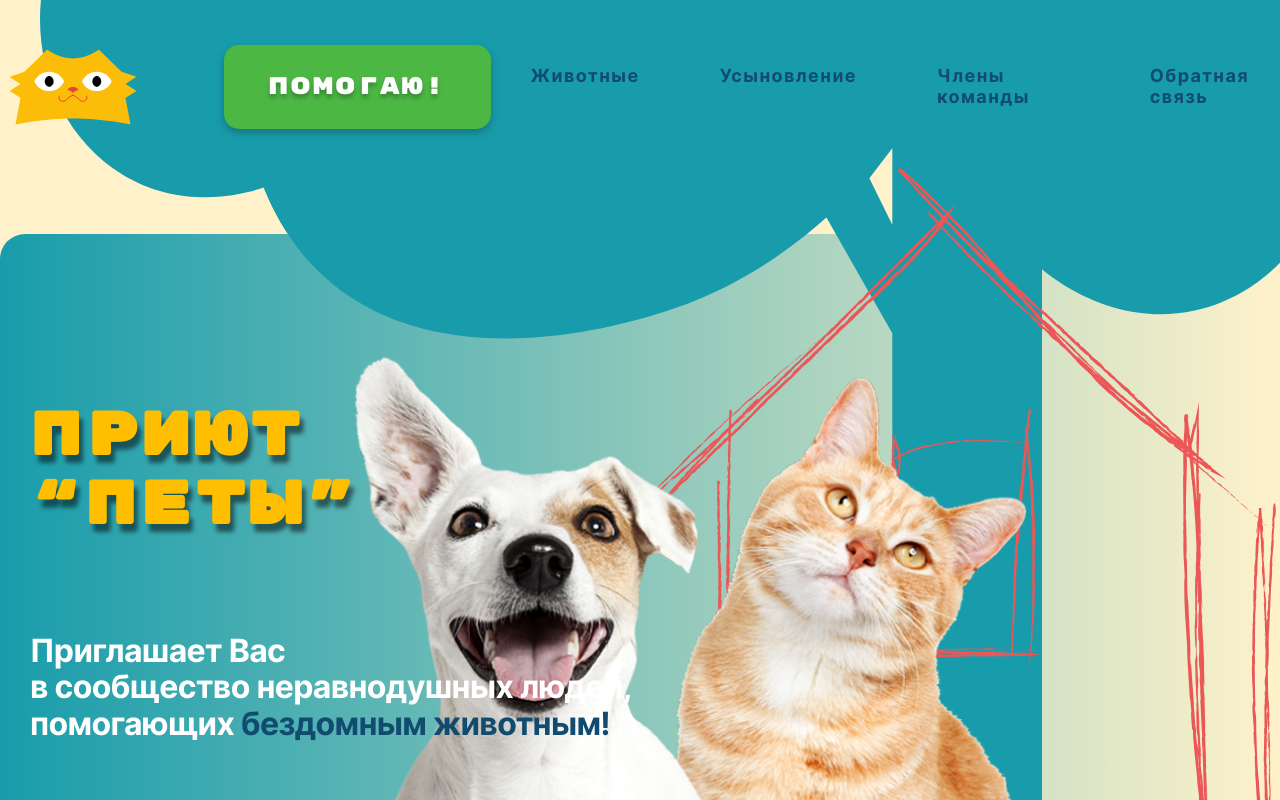
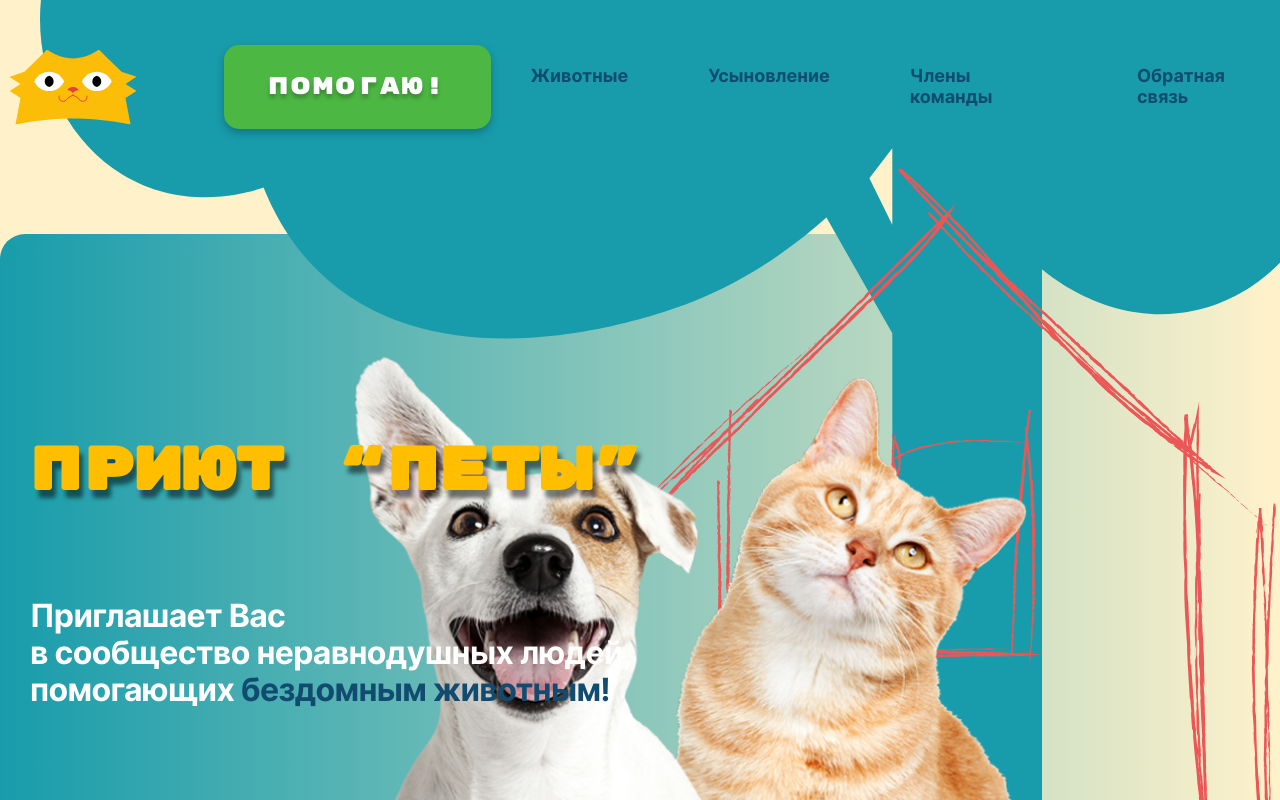
Before and after one commit to Pets-for-Juniors/First-Svelte-project, a SvelteKit app: page / in a window 1280 px wide. Shown: the top 800 px of the page. Built offline with nearby package versions, Linux system fonts and the light colour scheme.

Commit message:
feat: add letter-spacing to global styles

```diff
--- a/src/lib/components/HeaderNav.svelte
+++ b/src/lib/components/HeaderNav.svelte
@@ -29,7 +29,7 @@
 	.anchor {
 		font-family: Inter-Bold, sans-serif;
 		font-size: var(--small-text);
-		letter-spacing: calc(var(--small-text) * 0.08);
+		letter-spacing: var(--small-text-letter-spacing);
 		color: var(--dark-blue);
 		text-decoration: none;
 
--- a/src/lib/components/PopupHelp.svelte
+++ b/src/lib/components/PopupHelp.svelte
@@ -35,7 +35,7 @@
 		width: 61%;
 		font-family: RubikMonoOne-Regular, sans-serif;
 		font-size: var(--extra-large-text);
-		letter-spacing: calc(var(--extra-large-text) * 0.08);
+		letter-spacing: var(--extra-large-text-letter-spacing);
 		text-align: left;
 		color: var(--amber);
 
--- a/src/lib/components/Promo.svelte
+++ b/src/lib/components/Promo.svelte
@@ -75,7 +75,7 @@
 	.title {
 		font-family: RubikMonoOne-Regular, sans-serif;
 		font-size: 60px;
-		letter-spacing: calc(var(--extra-large-text) * 0.08);
+		letter-spacing: var(--extra-large-text-letter-spacing);
 		color: var(--amber);
 
 		text-shadow: 4px 8px 4px rgb(0, 0, 0, 0.5);
--- a/src/styles/global.scss
+++ b/src/styles/global.scss
@@ -16,6 +16,12 @@
 	--large-text: 32px;
 	--extra-large-text: 48px;
 
+	/* Font letter-spacing */
+	--small-text-letter-spacing: var(--small-text) * 0.08;
+	--medium-text-letter-spacing: var(--medium-text) * 0.08;
+	--large-text-letter-spacing: var(--large-text) * 0.08;
+	--extra-large-text-letter-spacing: var(--extra-large-text) * 0.08;
+
 	/* Elements */
 	--section-max-width: calc(1920px - (188px * 2));
 	--border-radius-button: 15px;
```
